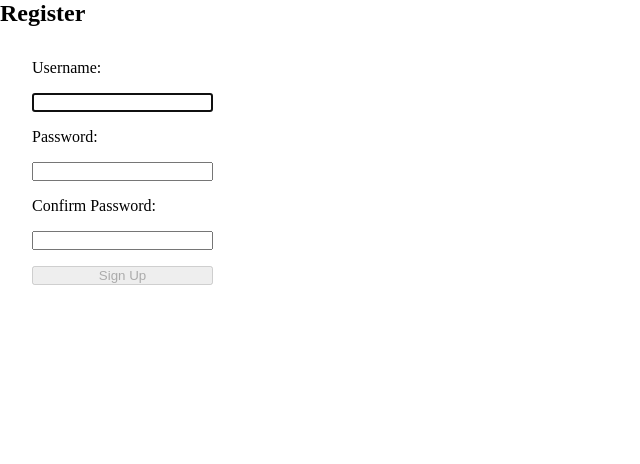
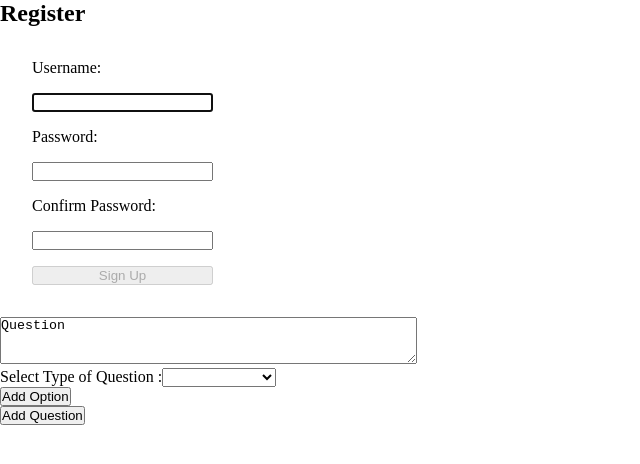
Before and after one commit to murtuzaalisurti/feedback-management-system, a React (Create React App) app: page / in a window 1280 px wide. Shown: the top 464 px of the page, without its empty margins (0-640 px from the left). Built offline with nearby package versions, Linux system fonts and the light colour scheme; the HTML template or start-up script is replaced by a standard one.

Commit message:
Added AdminAuestion file for feedback form

```diff
--- a/package.json
+++ b/package.json
@@ -13,6 +13,7 @@
     "axios": "^0.27.2",
     "react": "^18.1.0",
     "react-dom": "^18.1.0",
+    "react-router-dom": "^6.3.0",
     "react-scripts": "5.0.1",
     "web-vitals": "^2.1.4"
   },
--- a/src/App.js
+++ b/src/App.js
@@ -1,9 +1,11 @@
 import AdminRegister from "./components/AdminRegister";
+import AdminQuestion from "./components/AdminQuestion";
 
 function App() {
   return (
     <main className="App">
       <AdminRegister />
+      <AdminQuestion />
     </main>
   );
 }
--- /dev/null
+++ b/src/components/AdminQuestion.jsx
@@ -0,0 +1,114 @@
+import { useState } from "react";
+import React from "react";
+
+function AdminQuestion() {
+
+    const [question, setQuestion] = useState([{
+        QuestionText: "Question",
+        QID: 0,
+        type: "",
+        option: [{ OptionText: "Option 1" }]
+    }]);
+
+    const [type, setType] = useState();
+
+    const QuesType = (event) => {
+        setType(event.target.value);
+    }
+
+    const addOption = (index) => {
+        var choices = [...question];
+
+        choices[index].option.push({ OptionText: "Option " + (choices[index].option.length + 1) });
+
+        setQuestion(choices);
+    }
+
+    const addQues = (index) => {
+
+        if (question[index].QuestionText === "Question") {
+            alert("Please Enter the required Fields");
+        } else {
+            console.log(question)
+
+            var quest = [...question];
+            quest[index].QID = quest[index].QID + 1;
+            quest[index].type = type
+            setQuestion(quest);
+        }
+    }
+
+    const quesText = (text, index) => {
+        var changeQuesText = [...question];
+        changeQuesText[index].QuestionText = text;
+        setQuestion(changeQuesText);
+    }
+
+    const optionText = (text, index, indexs) => {
+        var optionsOfQuestion = [...question];
+        optionsOfQuestion[index].option[indexs].OptionText = text;
+        setQuestion(optionsOfQuestion);
+    }
+
+    return (
+        <>
+            {question.map((element, index) => {
+                return (
+                    <>
+                        <div className='container' key={index}>
+                            <div className='question'>
+                                <textarea value={element.QuestionText} rows="3" cols="50" onChange={(e) => { quesText(e.target.value, index) }} />
+                            </div>
+                        </div>
+
+                        <label htmlFor='type'>Select Type of Question :</label>
+                        <select name='question' onChange={QuesType}>
+                            <option></option>
+                            <option value="Single Choice">Single Choice</option>
+                            <option value="Multiple Choice">Multiple Choice</option>
+                            <option value="Single Line">Single Line</option>
+                        </select>
+
+                        {type == "Single Choice" ? <div className='App'>
+                            {element.option.map((options, indexs) => {
+                                return (
+                                    <>
+                                        <div className='options'>
+                                            <input type="radio" value={element.option[indexs].OptionText} name={element.QID} />
+                                            <textarea value={element.option[indexs].OptionText} rows="1" cols="7" onChange={(e) => { optionText(e.target.value, index, indexs) }} />
+                                        </div>
+                                    </>
+                                )
+                            })}
+                        </div> : null}
+
+                        {type == "Multiple Choice" ? <div className='App'>
+                            {element.option.map((options, indexs) => {
+                                return (
+                                    <>
+                                        <div className='options'>
+                                            <input type="checkbox" value={element.option[indexs].OptionText} name={element.QID} />
+                                            <textarea value={element.option[indexs].OptionText} rows="1" cols="7" onChange={(e) => { optionText(e.target.value, index, indexs) }} />
+                                        </div>
+                                    </>
+                                )
+                            })}
+                        </div> : null}
+
+                        <div className='addOption'>
+                            <button onClick={() => { addOption(index) }}>Add Option</button>
+                        </div>
+
+                        {question.length - 1 === index ? <div className='addQuestion'>
+                            <button onClick={() => { addQues(index) }}>Add Question</button>
+                        </div> : null}
+                    </>
+                )
+            })}
+
+
+        </>
+    )
+}
+
+export default AdminQuestion
```
Also changed, not shown: 1 other file (tests, documents, lock files or other folders).
